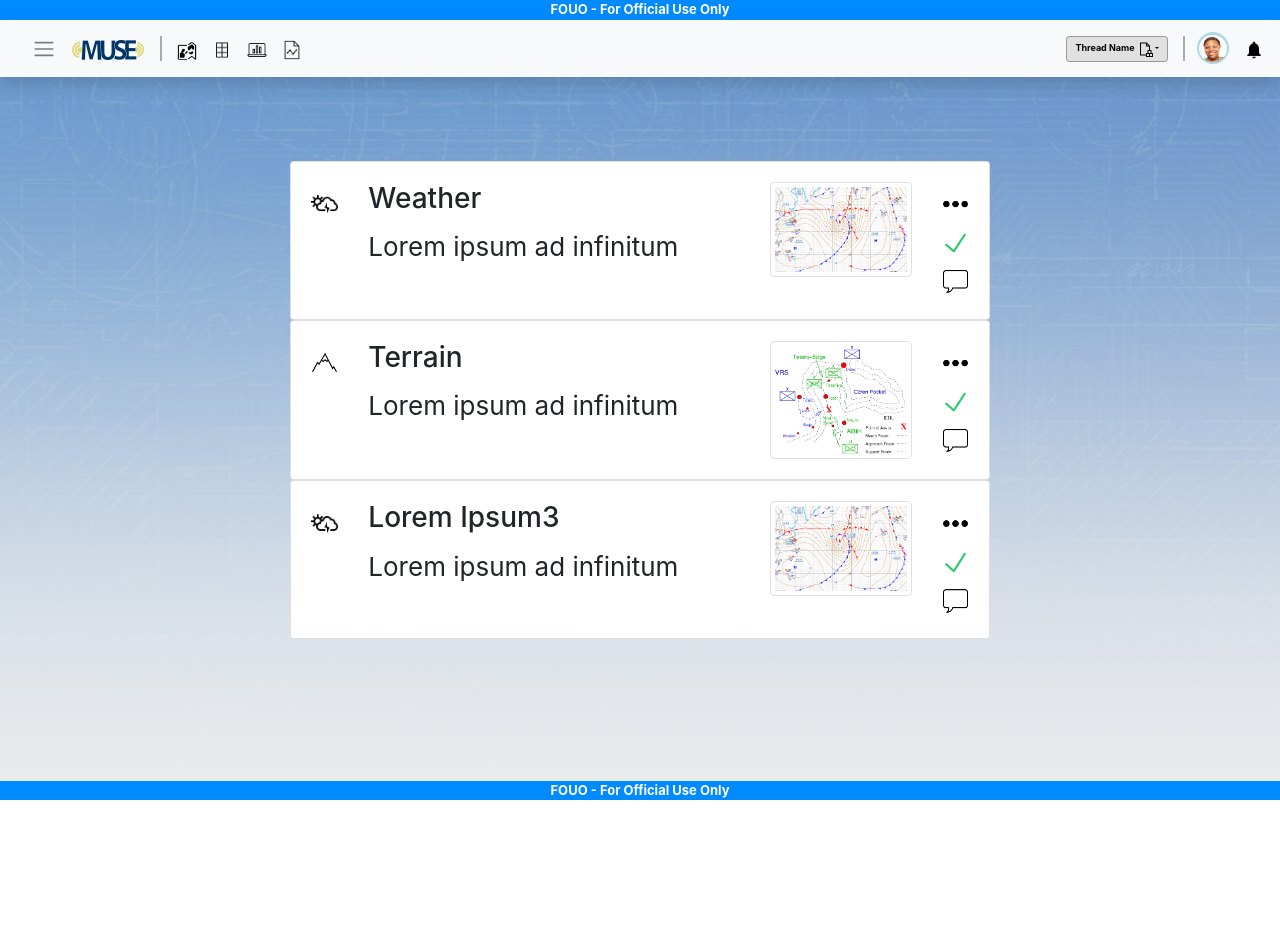
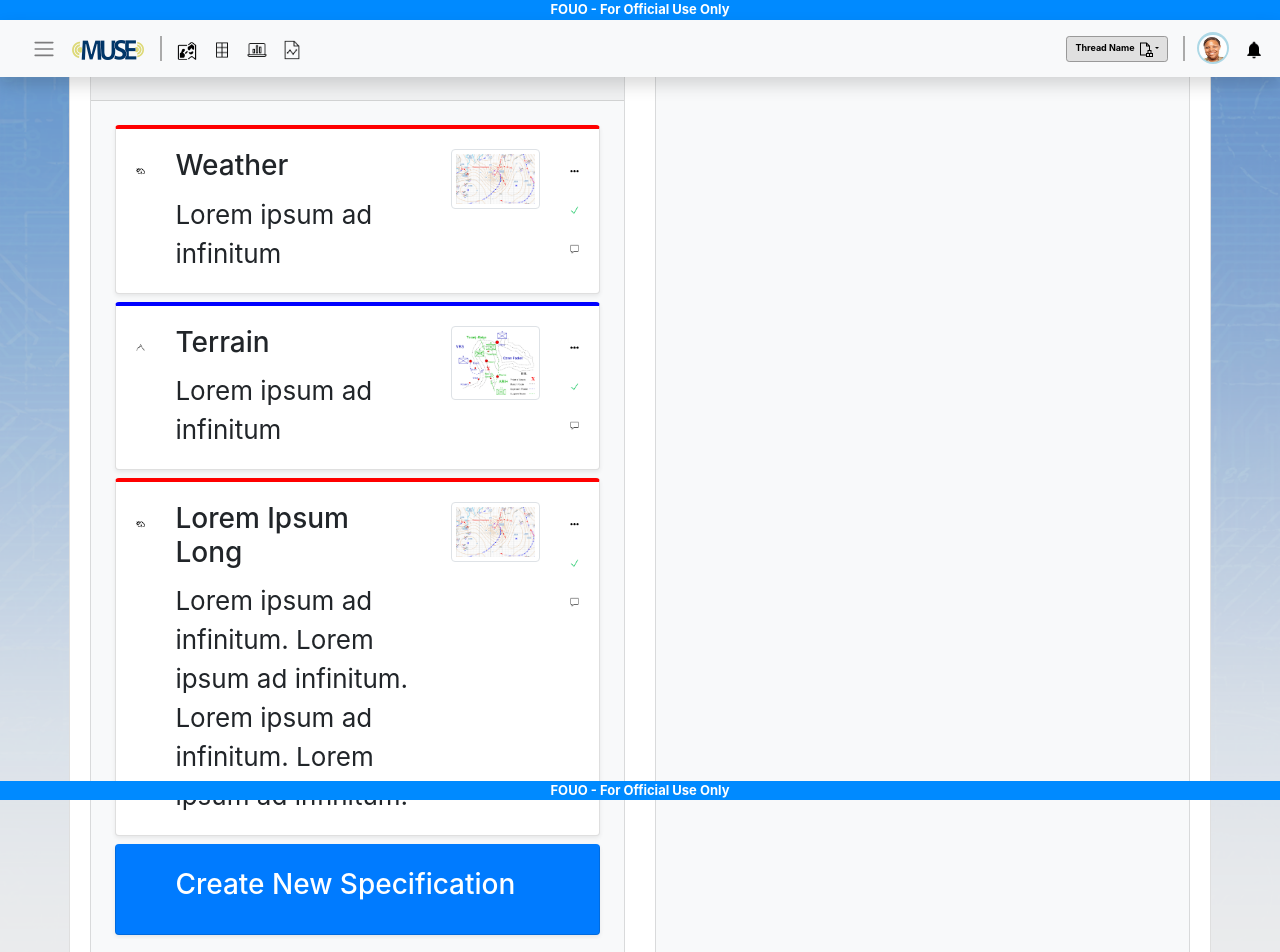
Before and after one commit to jesskcord13ODU/apollo-graphql-mongodb, a React (Create React App) app: page / in a window 1280 px wide. Shown: the top 952 px of the page. Before the commit the page ends 800 px from the top, so only its background shows below. Built offline with nearby package versions, Linux system fonts and the light colour scheme.

Commit message:
additional spec card style changes, consolidated some components

```diff
--- a/public/index.html
+++ b/public/index.html
@@ -6,7 +6,8 @@
 <script src="https://cdnjs.cloudflare.com/ajax/libs/popper.js/1.14.7/umd/popper.min.js" integrity="sha384-UO2eT0CpHqdSJQ6hJty5KVphtPhzWj9WO1clHTMGa3JDZwrnQq4sF86dIHNDz0W1" crossorigin="anonymous"></script>
 <script src="https://stackpath.bootstrapcdn.com/bootstrap/4.3.1/js/bootstrap.min.js" integrity="sha384-JjSmVgyd0p3pXB1rRibZUAYoIIy6OrQ6VrjIEaFf/nJGzIxFDsf4x0xIM+B07jRM" crossorigin="anonymous"></script>
     <link rel="icon" href="%PUBLIC_URL%/favicon.ico" />
-    <link rel="stylesheet" href="https://stackpath.bootstrapcdn.com/bootstrap/4.1.3/css/bootstrap.min.css" integrity="sha384-MCw98/SFnGE8fJT3GXwEOngsV7Zt27NXFoaoApmYm81iuXoPkFOJwJ8ERdknLPMO" crossorigin="anonymous">
+    <!-- <link rel="stylesheet" href="https://stackpath.bootstrapcdn.com/bootstrap/4.1.3/css/bootstrap.min.css" integrity="sha384-MCw98/SFnGE8fJT3GXwEOngsV7Zt27NXFoaoApmYm81iuXoPkFOJwJ8ERdknLPMO" crossorigin="anonymous"> -->
+    <link href="https://stackpath.bootstrapcdn.com/bootstrap/4.4.1/css/bootstrap.min.css" rel="stylesheet" integrity="sha384-Vkoo8x4CGsO3+Hhxv8T/Q5PaXtkKtu6ug5TOeNV6gBiFeWPGFN9MuhOf23Q9Ifjh" crossorigin="anonymous">
     <meta name="viewport" content="width=device-width, initial-scale=1" />
     <meta name="theme-color" content="#000000" />
     <meta
--- a/src/App.css
+++ b/src/App.css
@@ -105,5 +105,23 @@
 
 .spec-card {
   text-align: left;
-  max-width: 500px;
+  margin: .25rem;
+  border-top-width: .25rem;
+  border-radius: .25rem;
 }
+
+.spec-card.red {
+  border-top-color: red;
+}
+
+.spec-card.blue {
+  border-top-color: blue;
+}
+
+.spec-card.white {
+  border-top-color: white;
+}
+
+.spec-card.none {
+  border-top-color: transparent;
+}
--- a/src/App.js
+++ b/src/App.js
@@ -1,9 +1,9 @@
 import React from 'react';
 import {Header, Footer} from './components/Landmarks';
 import Login from "./pages/Login"
+import Specifications from "./pages/Specifications"
+import {SpecList} from "./components/SpecList";
 import './App.css';
-import { SpecCard } from './components/SpecCard';
-import { SpecList } from './components/SpecList';
 
 function App() {
   return (
@@ -11,7 +11,7 @@ function App() {
       <Header />
       <header className="Main">
           {/* <Login/> */}
-          <SpecList />
+          <Specifications />
       </header>
       <Footer />
     </div>
--- /dev/null
+++ b/src/components/CommentList.js
@@ -0,0 +1,13 @@
+import React from 'react';
+
+const CommentList = (props) => {
+    return (
+        <div className={"card bg-light h-100"}>
+            <div className={"card-body"}>
+                <p>TODO: Comments</p>
+            </div>
+        </div>
+    )
+}
+
+export {CommentList};
--- a/src/components/SpecCard.js
+++ b/src/components/SpecCard.js
@@ -1,31 +1,40 @@
 import React from 'react';
-import SpecCommentsButton from './SpecCommentsButton';
-import SpecContextButton from './SpecContextButton';
-import SpecStatus from './SpecStatus';
+
+const SpecContextButton = (props) => {
+    return (
+        <img src={require(`../img/icons/ellipsis.png`)} className={"img-fluid"} alt={""} />
+    )
+}
+
+const SpecCommentsButton = (props) => {
+    return (
+        <img src={require(`../img/icons/comment.png`)} className={"img-fluid"} alt={""} />
+    )
+}
+
+const SpecStatus = (props) => {
+    return (
+        <img src={require(`../img/icons/checkmark.png`)} className={"img-fluid"} alt={""} />
+    )
+}
 
 const SpecCard = (props) => {
     // let fakeProps = {
     //     iconImage: "weather.png",
     //     title: "Lorem Ipsum",
     //     description: "Lorem ipsum ad infinitum",
-    //     bodyImage: "weatherMap.jpg"
+    //     bodyImage: "weatherMap.jpg",
+    //     color: "gray"
     // }
     // props = fakeProps;
 
-    const styles = {
-        card: {
-            textAlign: "left",
-            maxWidth: "700px",
-            display: "inline-flex"
-        }
-    }
-
     return (
-        <div style={styles.card} className="card">
+        <div className={"card shadow-sm spec-card " + props.color}>
             <div className={"card-body container"}>
                 <div className={"row"}>
+                    <a href={"#"} className={"stretched-link"}/>
                     <div className={"col-1"}>
-                        <img src={require(`../img/icons/${props.iconImage}`)} className={"img-fluid"}/>
+                            <img src={require(`../img/icons/${props.iconImage}`)} className={"img-fluid"}/>
                     </div>
                     <div className={"col-7"}>
                         <h3 className={"card-title"}>{props.title}</h3>
@@ -35,9 +44,13 @@ const SpecCard = (props) => {
                         <img src={require(`../img/${props.bodyImage}`)} className={"img-fluid img-thumbnail"}/>
                     </div>
                     <div className={"col-1"}>
-                        <SpecContextButton />
-                        <SpecStatus />
-                        <SpecCommentsButton />
+                        <div>
+                            <SpecContextButton/>
+                        </div>
+                        <div>
+                            <SpecStatus />
+                            <SpecCommentsButton/>
+                        </div>
                     </div>
                 </div>
             </div>
--- a/src/components/SpecCommentsButton.js
+++ /dev/null
@@ -1,9 +0,0 @@
-import React from 'react';
-
-const SpecCommentsButton = (props) => {
-    return (
-        <img src={require(`../img/icons/comment.png`)} className={"img-fluid"} alt={""} />
-    )
-}
-
-export default SpecCommentsButton;
--- a/src/components/SpecContextButton.js
+++ /dev/null
@@ -1,9 +0,0 @@
-import React from 'react';
-
-const SpecContextButton = (props) => {
-    return (
-        <img src={require(`../img/icons/ellipsis.png`)} className={"img-fluid"} alt={""} />
-    )
-}
-
-export default SpecContextButton;
--- a/src/components/SpecList.js
+++ b/src/components/SpecList.js
@@ -1,5 +1,23 @@
 import React from 'react';
 import {SpecCard} from './SpecCard';
+
+const NewSpecButton = () => {
+    return (
+        <div className="card shadow-sm spec-card none bg-primary text-white">
+            <div className={"card-body container"}>
+                <div className={"row"}>
+                    <a href={"#"} className={"stretched-link"}/>
+                    <div className={"col-1"}>
+                        {/* <img src={require(`../img/icons/eye.png`)} className={"img-fluid"}/> */}
+                    </div>
+                    <div className={"col-11"}>
+                        <h3 className={"card-title"}>Create New Specification</h3>
+                    </div>
+                </div>
+            </div>
+        </div>
+    );
+}
 
 const SpecList = (props) => {
 
@@ -8,31 +26,55 @@ const SpecList = (props) => {
             iconImage: "weather.png",
             title: "Weather",
             description: "Lorem ipsum ad infinitum",
-            bodyImage: "weatherMap.jpg"
+            bodyImage: "weatherMap.jpg",
+            color: "red"
         },
         {
             iconImage: "terrain.png",
             title: "Terrain",
             description: "Lorem ipsum ad infinitum",
-            bodyImage: "ambushMap.png"
+            bodyImage: "ambushMap.png",
+            color: "blue"
         },
         {
             iconImage: "weather.png",
-            title: "Lorem Ipsum3",
-            description: "Lorem ipsum ad infinitum",
-            bodyImage: "weatherMap.jpg"
+            title: "Lorem Ipsum Long",
+            description: "Lorem ipsum ad infinitum. Lorem ipsum ad infinitum. Lorem ipsum ad infinitum. Lorem ipsum ad infinitum.",
+            bodyImage: "weatherMap.jpg",
+            color: "red"
         }
     ]
 
     props = fakeProps;
 
     const listItems = props.map((prop) =>
-        <SpecCard iconImage={prop.iconImage} title={prop.title} description={prop.description} bodyImage={prop.bodyImage}/>
+        <SpecCard iconImage={prop.iconImage} title={prop.title} description={prop.description} bodyImage={prop.bodyImage} color={prop.color}/>
+    );
+
+    listItems.push(
+        <NewSpecButton />
     );
 
     return (
-        <div className={"list-group"}>
-            {listItems}
+        <div className={"card bg-light spec-list container"}>
+            <div className={"card-header row"}>
+                <div className={"col d-flex justify-content-start"}>
+                    <h3>Specifications</h3>
+                </div>
+                <div className={"col d-flex justify-content-end"}>
+                    <div className={"input-group mb-3"}>
+                        <input type={"text"} className={"form-control"} placeholder={"Test"}/>
+                        <div className={"input-group-append"}>
+                            <button className={"btn btn-secondary"} type={"button"}>Filter</button>
+                        </div>
+                    </div>
+                </div>
+            </div>
+            <div className={"card-body row"}>
+                <div className={"list-group overflow-auto mh-100"}>
+                    {listItems}
+                </div>
+            </div>
         </div>
     )
 }
--- a/src/components/SpecStatus.js
+++ /dev/null
@@ -1,9 +0,0 @@
-import React from 'react';
-
-const SpecStatus = (props) => {
-    return (
-        <img src={require(`../img/icons/checkmark.png`)} className={"img-fluid"} alt={""} />
-    )
-}
-
-export default SpecStatus;
--- /dev/null
+++ b/src/pages/Specifications.js
@@ -0,0 +1,23 @@
+import React from 'react'
+import '../App.css';
+import { SpecList } from '../components/SpecList';
+import { CommentList } from '../components/CommentList';
+
+const Specifications = () => {
+    return (
+        <div className={"card"}>
+            <div className={"card-body container"}>
+                <div className={"row"}>
+                    <div className={"col"}>
+                        <SpecList />
+                    </div>
+                    <div className={"col"}>
+                        <CommentList/>
+                    </div>
+                </div>
+            </div>
+        </div>
+    )
+}
+
+export default Specifications
```
